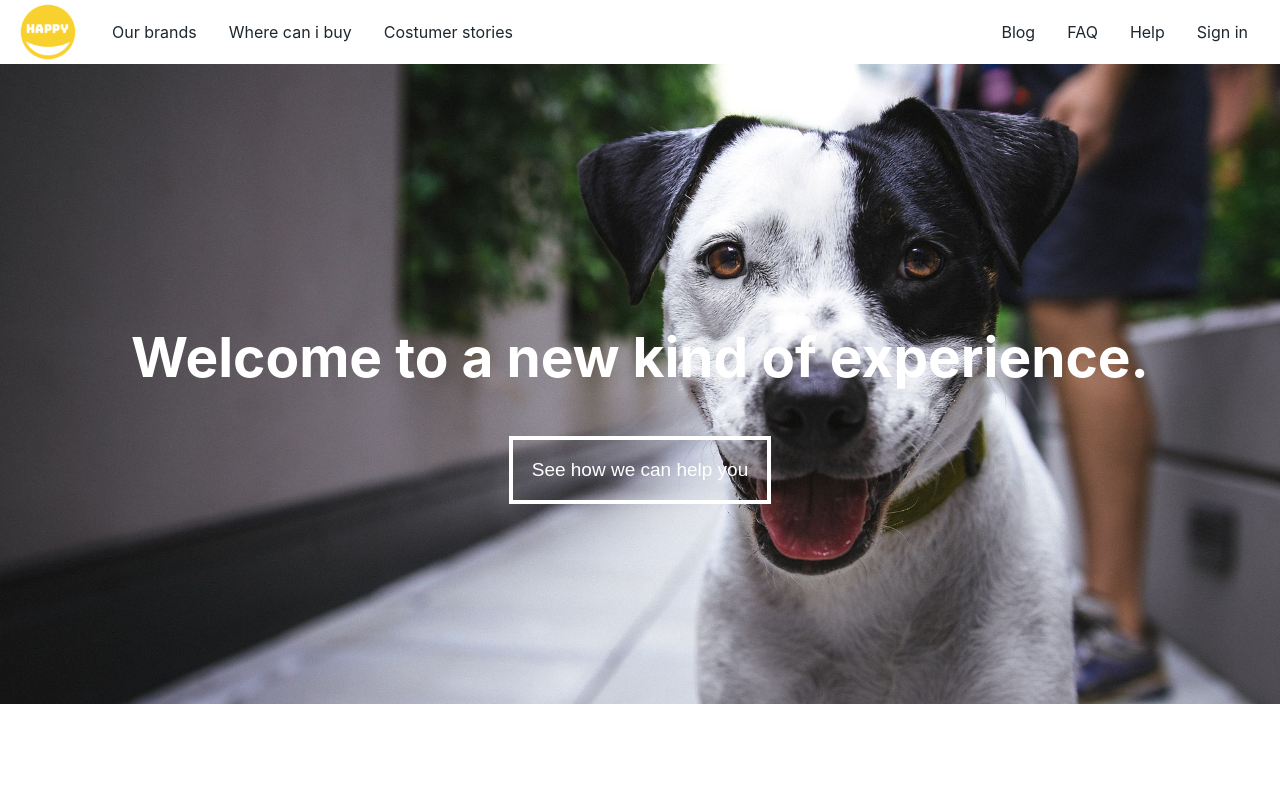
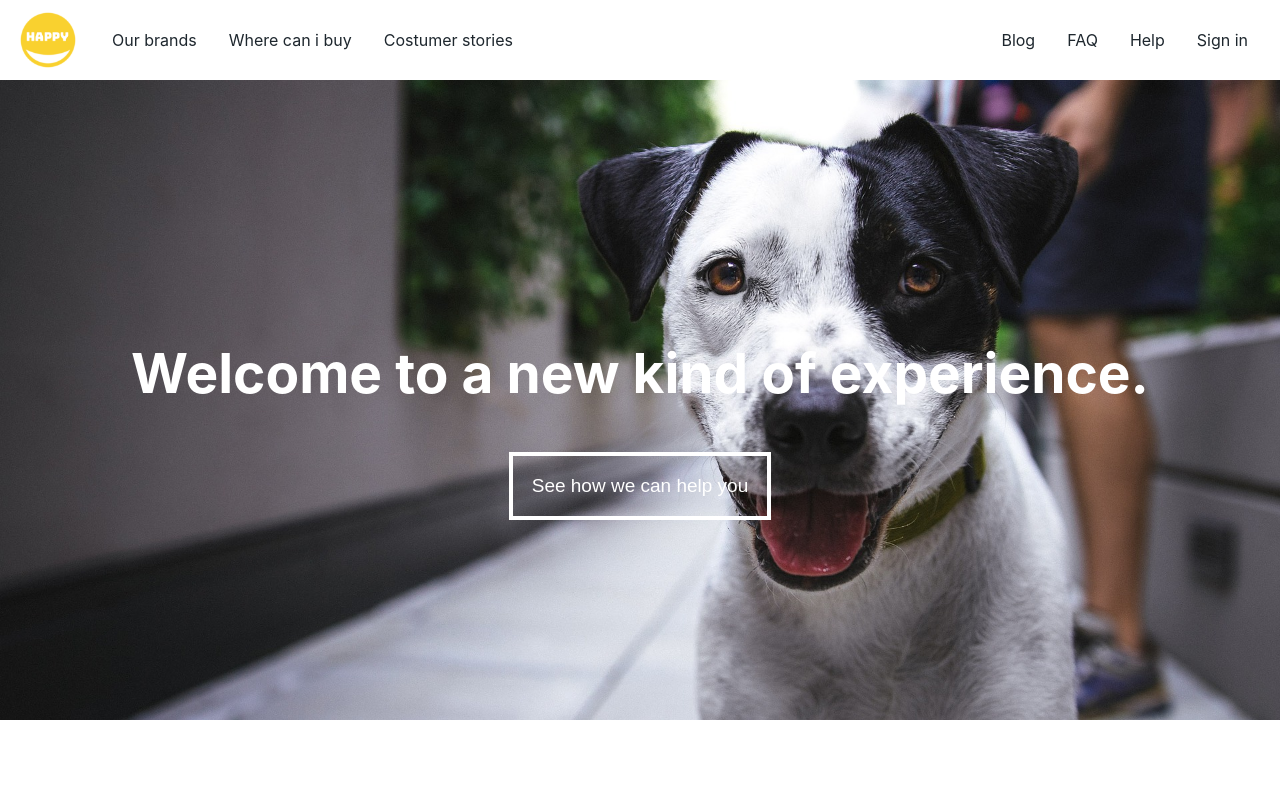
Before and after one commit to andreasaker/generic-startpage, a React (Create React App) app: page / in a window 1280 px wide. Shown: the top 785 px of the page. Built offline with nearby package versions, Linux system fonts and the light colour scheme.

Commit message:
nav heigth adjusted for desktop

```diff
--- a/src/components/navbar.js
+++ b/src/components/navbar.js
@@ -17,6 +17,7 @@ const Nav = styled.nav`
   z-index: 3;
   box-shadow: 0px 1px 4px #a4a4a4;
   ${media.desktop`
+  height: 5em;
   position: relative;
   box-shadow: none;
   `}
```
